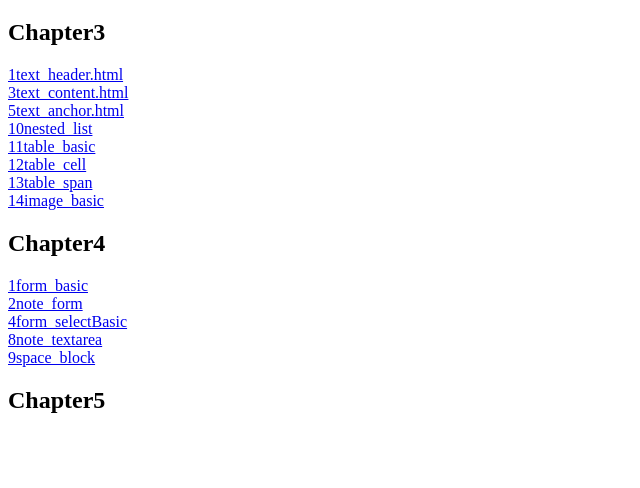
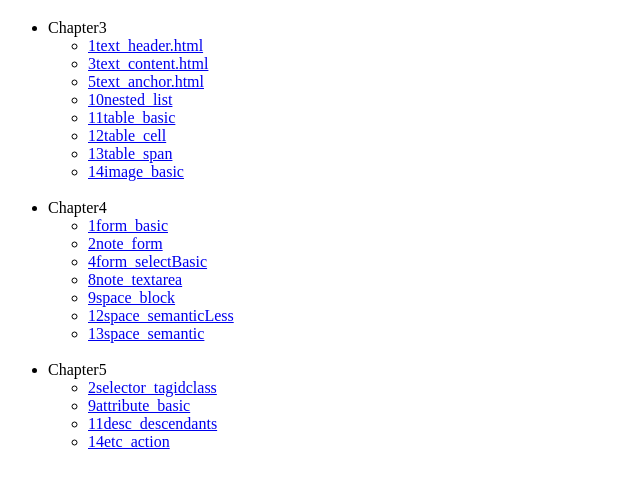
Before and after one commit to web26-2-b16/web26-2-b16, a plain HTML site: page index.html in a window 1280 px wide. Shown: the part 70-558 px from the top of the page, without its empty margins (0-640 px from the left). Drawn offline with Linux system fonts and the light colour scheme.

Commit message:
Add files via upload

```diff
--- a/index.html
+++ b/index.html
@@ -1,35 +1,74 @@
 <!DOCTYPE html>
-<html lang="en">
+<html lang="ko">
 
 <head>
     <meta charset="UTF-8">
-    <meta name="viewport" content="width=device-width, initial-scale=1.0">
+
     <title>cande 홈페이지</title>
 </head>
 
 <body>
-    <h1>cande 홈페이지에 오신 것을 환영합니다!</h1>
-
-    <h2>Chapter3</h2>
-    <a href="chapter 3/1text_header.html">1text_header.html</a><br>
-    <a href="chapter 3/3text_content.html">3text_content.html</a><br>
-    <a href="chapter 3/5text_anchor.html">5text_anchor.html</a><br>
-    <a href="chapter 3/10nested_list.html">10nested_list</a><br>
-    <a href="chapter 3/11table_basic.html">11table_basic</a><br>
-    <a href="chapter 3/12table_cell.html">12table_cell</a><br>
-    <a href="chapter 3/13table_span.html">13table_span</a><br>
-    <a href="chapter 3/14image_basic.html">14image_basic</a><br>
-
-    <h2>Chapter4</h2>
-    <a href="Chapter4/1form_basic.html">1form_basic</a><br>
-    <a href="Chapter4/2note_form.html">2note_form</a><br>
-    <a href="Chapter4/4form_selectBasic.html">4form_selectBasic</a><br>
-    <a href="Chapter4/8note_textarea.html">8note_textarea</a><br>
-    <a href="Chapter4/9space_block.html">9space_block</a><br>
-
-    <h2>Chapter5</h2>
+    <div id="page-wrapper">
+        <header id="main-header">
+            <hgroup>
+                <h1 class="master-title">cande 홈페이지에 오신 것을 환영합니다!</h1>
+            </hgroup>
+        </header>
+        <nav id="main-navigation">
+            <div class="pull-left">
+                <ul class="outer-menu">
+                    <li class="outer-menu-item">
 
 
+                        <span class="menu-title">Chapter3</span>
+                        <ul class="inner-menu">
+                            <li class="inner-menu-item"><a href="chapter 3/1text_header.html">1text_header.html</a>
+                            </li>
+                            <li class="inner-menu-item"><a href="chapter 3/3text_content.html">3text_content.html</a>
+                            </li>
+                            <li class="inner-menu-item"><a href="chapter 3/5text_anchor.html">5text_anchor.html</a></li>
+                            <li class="inner-menu-item"><a href="chapter 3/10nested_list.html">10nested_list</a></li>
+                            <li class="inner-menu-item"><a href="chapter 3/11table_basic.html">11table_basic</a></li>
+                            <li class="inner-menu-item"><a href="chapter 3/12table_cell.html">12table_cell</a></li>
+                            <li class="inner-menu-item"><a href="chapter 3/13table_span.html">13table_span</a></li>
+                            <li class="inner-menu-item"><a href="chapter 3/14image_basic.html">14image_basic</a></li>
+                            <br>
+                        </ul>
+                    </li>
+
+                    <li class="outer-menu-item">
+                        <span class="menu-title">Chapter4</span>
+                        <ul class="inner-menu">
+                            <li class="inner-menu-item"><a href="chapter 4/1form_basic.html">1form_basic</a></li>
+                            <li class="inner-menu-item"><a href="chapter 4/2note_form.html">2note_form</a></li>
+                            <li class="inner-menu-item"><a href="chapter 4/4form_selectBasic.html">4form_selectBasic</a></li>
+                            <li class="inner-menu-item"><a href="chapter 4/8note_textarea.html">8note_textarea</a></li>
+                            <li class="inner-menu-item"><a href="chapter 4/9space_block.html">9space_block</a></li>
+                            <li class="inner-menu-item"><a href="chapter 4/12space_semanticLess.html">12space_semanticLess</a></li>
+                            <li class="inner-menu-item"><a href="chapter 4/13space_semantic.html">13space_semantic</a></li>
+                        <br>
+                        </ul>
+                    </li>
+
+
+                    <li class="outer-menu-item">
+                        <span class="menu-title">Chapter5</span>
+                        <ul class="inner-menu">
+                            <li class="inner-menu-item"><a
+                                    href="chapter 5/2selector_tagidclass.html">2selector_tagidclass</a></li>
+                            <li class="inner-menu-item"><a href="chapter 5/9attribute_basic.html">9attribute_basic</a>
+                            </li>
+                            <li class="inner-menu-item"><a
+                                    href="chapter 5/11desc_descendants.html">11desc_descendants</a></li>
+                            <li class="inner-menu-item"><a href="chapter 5/14etc_action.html">14etc_action</a></li><br>
+                        </ul>
+                    </li>
+
+                    </li>
+                </ul>
+            </div>
+        </nav>
+    </div>
 </body>
 
 </html>
```
